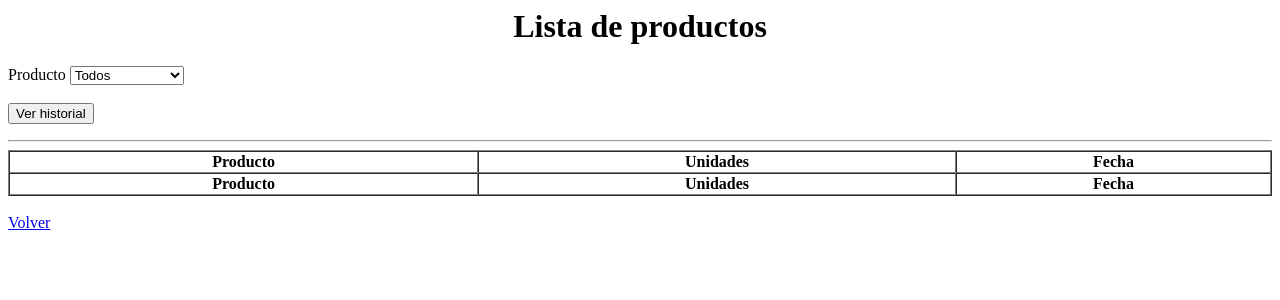
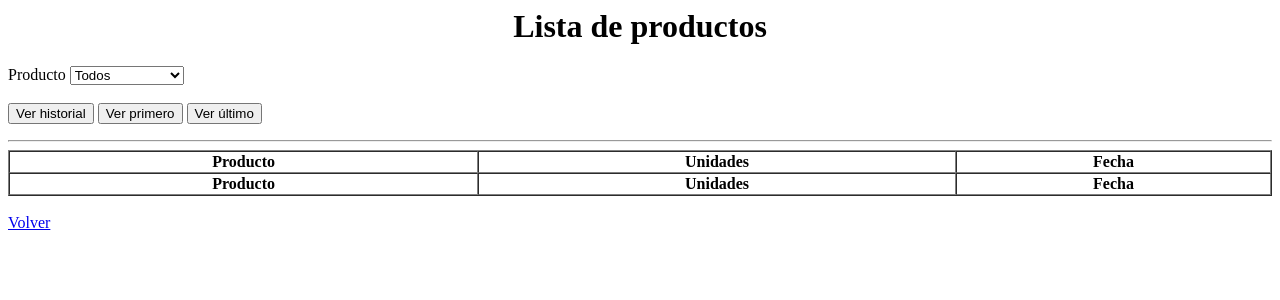
Before and after one commit to jsolorzano/stock_history, a PHP site: page /ver_historial.php in a window 1280 px wide. Shown: the top 300 px of the page. Run offline with PHP 8.4, Linux system fonts and the light colour scheme; tables that the repository leaves empty hold one stand-in row (values such as "Sample post"); lists and menus that the app fills with data are empty.

Commit message:
Nuevos filtros 'Ver primero' y 'Ver último'.

```diff
--- a/ver_historial.php
+++ b/ver_historial.php
@@ -4,6 +4,11 @@ require_once 'config/conexion.php';
 
 $sql = "SELECT * FROM articulos";
 $result = mysqli_query($conn, $sql);
+
+//~ if(isset($_POST)){
+	//~ echo "<pre>";
+	//~ print_r($_POST);
+//~ }
 ?>
 <html>
 	<head>
@@ -17,7 +22,7 @@ $result = mysqli_query($conn, $sql);
 			<select name="id">
 				<option value="">Todos</option>
 				<?php while($mostrar=mysqli_fetch_array($result)){ ?>
-					<option value="<?php echo $mostrar['id']; ?>" <?php echo (isset($_POST['ver']) && $_POST['id'] == $mostrar['id']) ? 'selected' : ''; ?>>
+					<option value="<?php echo $mostrar['id']; ?>" <?php echo ((isset($_POST['ver']) || isset($_POST['ver_primero']) || isset($_POST['ver_ultimo'])) && $_POST['id'] == $mostrar['id']) ? 'selected' : ''; ?>>
 					<?php echo $mostrar['nombre']; ?>
 					</option>
 				<?php } ?>
@@ -25,6 +30,8 @@ $result = mysqli_query($conn, $sql);
 			<br>
 			<br>
 			<input type="submit" name="ver" value="Ver historial">
+			<input type="submit" name="ver_primero" value="Ver primero">
+			<input type="submit" name="ver_ultimo" value="Ver último">
 		</form>
 
 		<hr>
@@ -45,14 +52,39 @@ $result = mysqli_query($conn, $sql);
 			</tfoot>
 			<tbody>
 				<?php
-				if(isset($_POST['ver'])){
+				if(isset($_POST['ver']) || isset($_POST['ver_primero']) || isset($_POST['ver_ultimo'])){
 					$id = $_POST['id'];
 					$condicion = "";
-					if($id != ""){
-						$condicion = "WHERE id_producto = ".$id;
+					$limit = "";
+					$order = "DESC";
+					if(isset($_POST['ver'])){
+						if($id != ""){
+							$condicion = "WHERE id_producto = ".$id;
+						}
+					}else if(isset($_POST['ver_primero'])){
+						if($id != ""){
+							$condicion = "WHERE id_producto = ".$id;
+							$limit = "LIMIT 1";
+							$order = "ASC";
+						}else{
+							$limit = "LIMIT 1";
+							$order = "ASC";
+						}
+					}else if(isset($_POST['ver_ultimo'])){
+						if($id != ""){
+							$condicion = "WHERE id_producto = ".$id;
+							$limit = "LIMIT 1";
+							$order = "DESC";
+						}else{
+							$limit = "LIMIT 1";
+							$order = "DESC";
+						}
+					}else{
+						$condicion = "";
+						$limit = "";
 					}
 					$sql2 = "SELECT a.nombre, i_g.cantidad, i_g.creacion FROM ingreso_egreso i_g ".
-					"INNER JOIN articulos a ON a.id = i_g.id_producto ".$condicion." ORDER BY i_g.id DESC";
+					"INNER JOIN articulos a ON a.id = i_g.id_producto ".$condicion." ORDER BY i_g.id ".$order." ".$limit;
 					$result2 = mysqli_query($conn, $sql2);
 					while($mostrar2=mysqli_fetch_array($result2)){
 					?>
```
